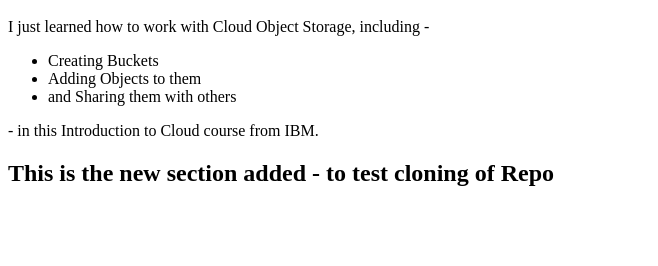
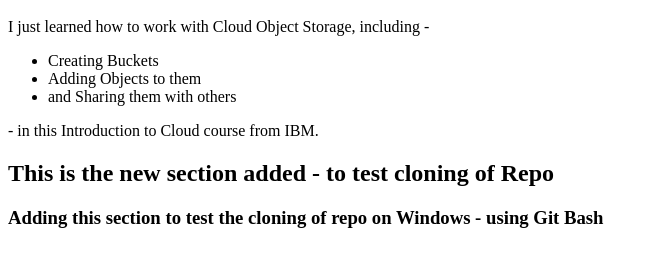
Before and after one commit to Lavs-GIT/testSkillUp, a plain HTML site: page index.html in a window 1280 px wide. Shown: the part 48-314 px from the top of the page, without its empty margins (0-658 px from the left). Drawn offline with Linux system fonts and the light colour scheme.

Commit message:
changes to index.html from GITBASH

```diff
--- a/index.html
+++ b/index.html
@@ -10,5 +10,7 @@
 <p> - in this Introduction to Cloud course from IBM.</b></p>
 <h2> This is the new section added - to test cloning of Repo </h2>
 
+<h3> Adding this section to test the cloning of repo on Windows - using Git Bash</h3>
+
 </body>
 </html>
```
